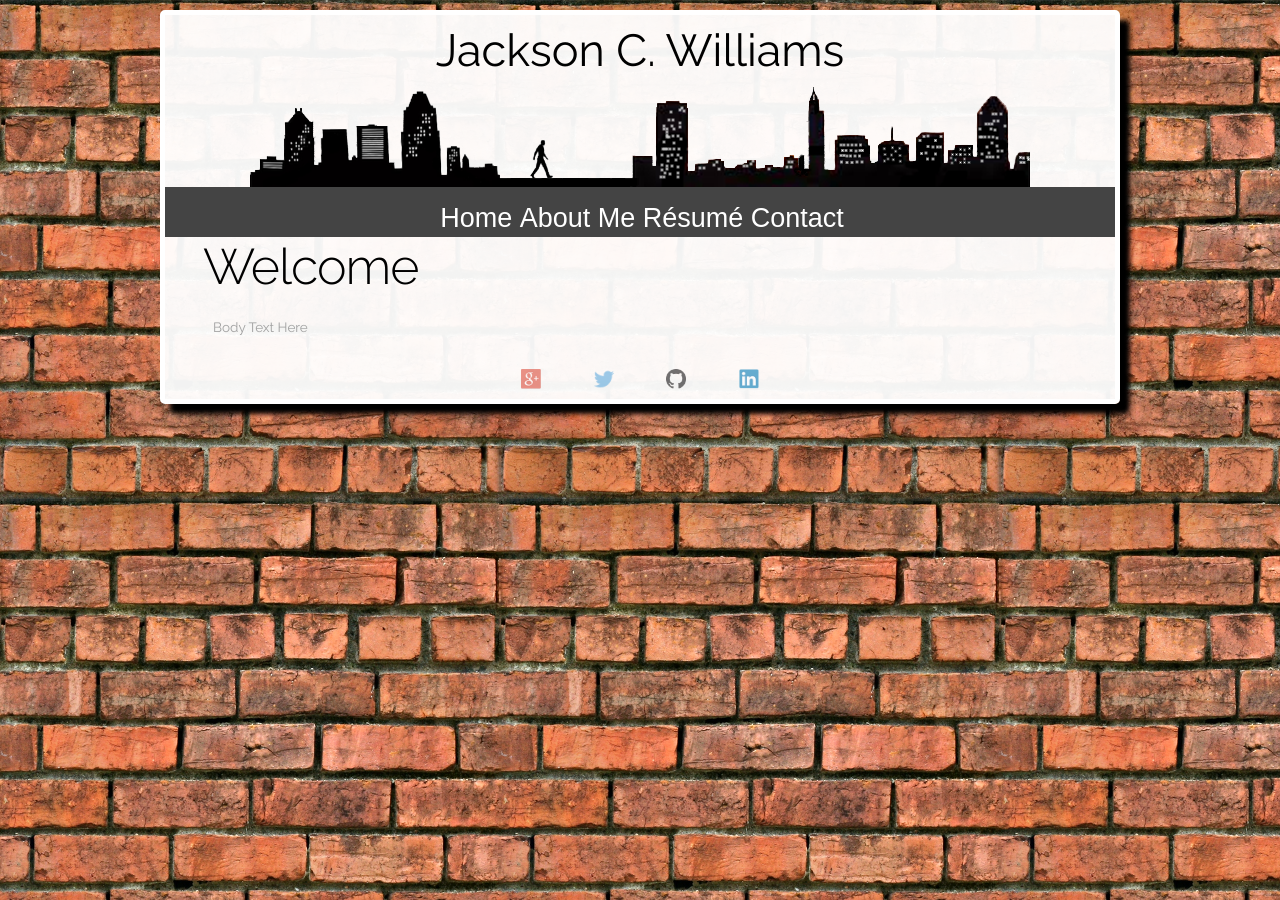
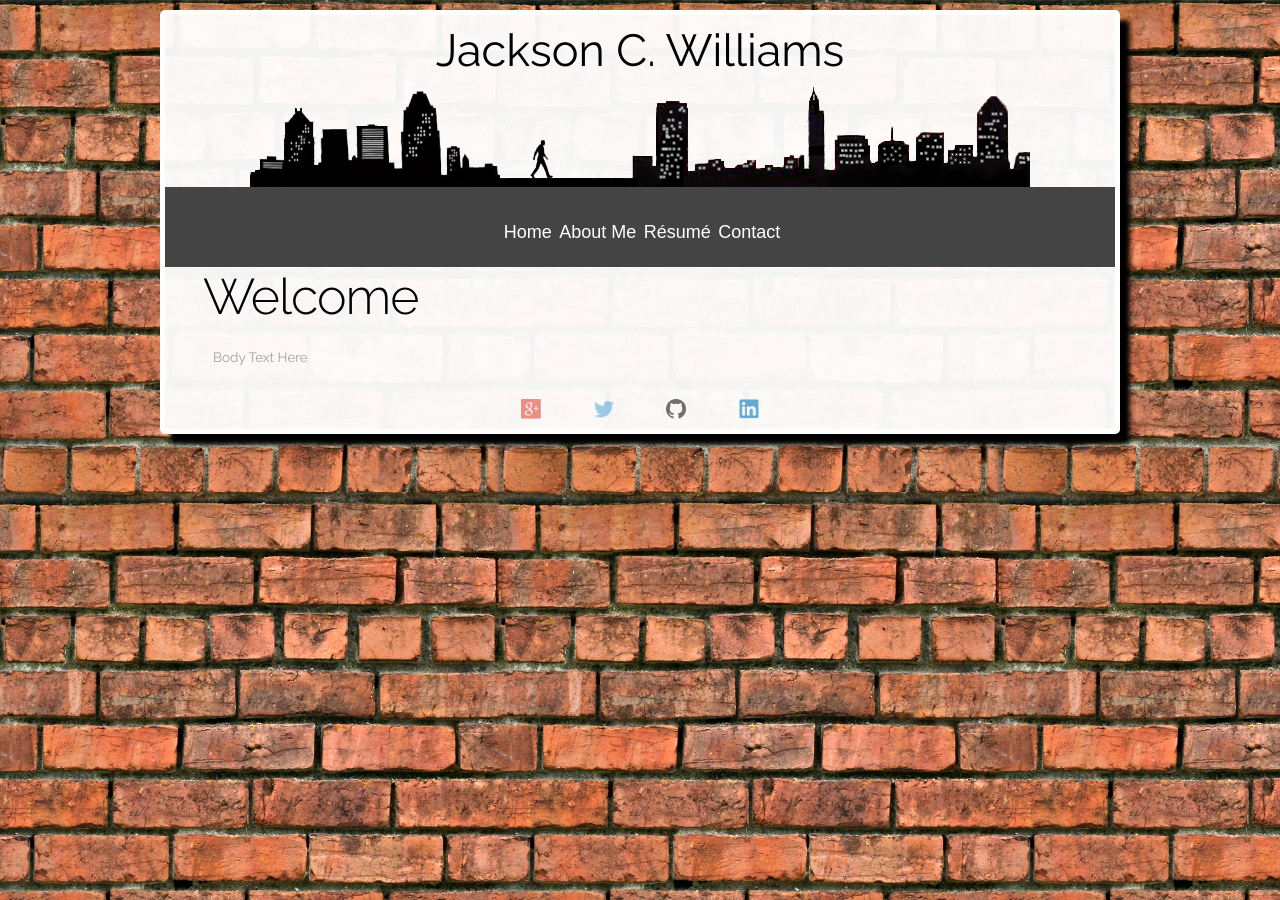
Before and after one commit to jacksoncwilliams/jackson-erin, a Jekyll site: the page built from fleektryout.html, in a window 1280 px wide. Built offline with Jekyll 4.4.1, drawn with Linux system fonts in a browser that asks for light colours.

Commit message:
Update layout.css

```diff
--- a/css/layout.css
+++ b/css/layout.css
@@ -170,15 +170,11 @@ text-align: center;
   .nav li {
 
     border-bottom: none;
+  height: 50px;
+  line-height: 50px;
+    font-size: 18px;
+  }
 
-    font-size: .6em;
-  }
-  .nav ul {
-  height:50px;
-  line-height: 50px;
-
-
-  }
 
   /* Option 1 - Display Inline */
   .nav li {
```
